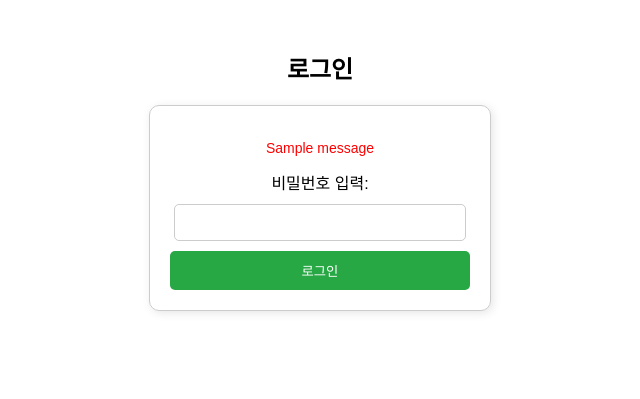
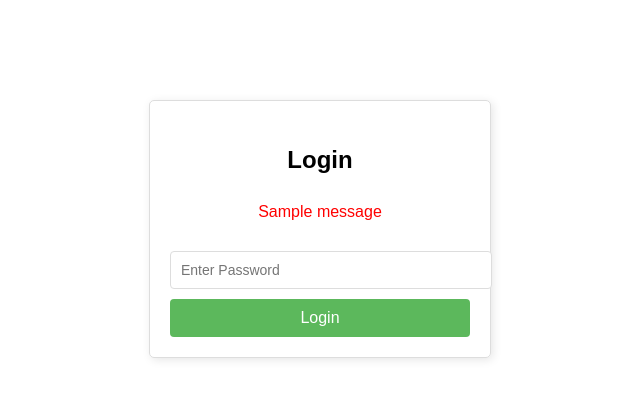
Before and after one commit to Daehwan-Koo/USP-Item-Spec, a Flask app: page /login in a window 1280 px wide. Shown: the top 399 px of the page, without its empty margins (320-960 px from the left). Run offline with Flask 3, Linux system fonts and the light colour scheme; one stand-in notice (Sample message) is shown.

Commit message:
Implement login page and role-based access control

```diff
--- a/templates/login.html
+++ b/templates/login.html
@@ -1,63 +1,64 @@
 <!DOCTYPE html>
-<html lang="ko">
+<html lang="en">
 <head>
     <meta charset="UTF-8">
     <meta name="viewport" content="width=device-width, initial-scale=1.0">
-    <title>로그인</title>
+    <title>Login</title>
     <style>
         body {
             font-family: Arial, sans-serif;
+            margin: 20px;
+            line-height: 1.6;
             text-align: center;
-            margin: 50px;
         }
-        .container {
-            width: 300px;
-            margin: 0 auto;
+        .login-container {
+            max-width: 300px;
+            margin: 100px auto;
             padding: 20px;
-            border: 1px solid #ccc;
-            border-radius: 10px;
+            border: 1px solid #ddd;
+            border-radius: 5px;
             box-shadow: 2px 2px 10px rgba(0, 0, 0, 0.1);
         }
-        input {
-            width: 90%;
+        input[type="password"] {
+            width: 100%;
             padding: 10px;
             margin: 10px 0;
-            border: 1px solid #ccc;
-            border-radius: 5px;
+            border: 1px solid #ddd;
+            border-radius: 4px;
+            font-size: 14px;
         }
         button {
             width: 100%;
             padding: 10px;
-            background-color: #28a745;
+            background-color: #5cb85c;
             color: white;
             border: none;
-            border-radius: 5px;
+            border-radius: 4px;
             cursor: pointer;
+            font-size: 16px;
         }
         button:hover {
-            background-color: #218838;
+            background-color: #4cae4c;
         }
-        .flash-message {
+        .message {
             color: red;
-            font-size: 14px;
         }
     </style>
 </head>
 <body>
-    <h2>로그인</h2>
-    <div class="container">
+    <div class="login-container">
+        <h2>Login</h2>
         {% with messages = get_flashed_messages(with_categories=true) %}
             {% if messages %}
                 {% for category, message in messages %}
-                    <p class="flash-message">{{ message }}</p>
+                    <p class="message">{{ message }}</p>
                 {% endfor %}
             {% endif %}
         {% endwith %}
 
-        <form method="POST">
-            <label for="password">비밀번호 입력:</label>
-            <input type="password" name="password" required>
-            <button type="submit">로그인</button>
+        <form method="post">
+            <input type="password" name="password" placeholder="Enter Password">
+            <button type="submit">Login</button>
         </form>
     </div>
 </body>
```
